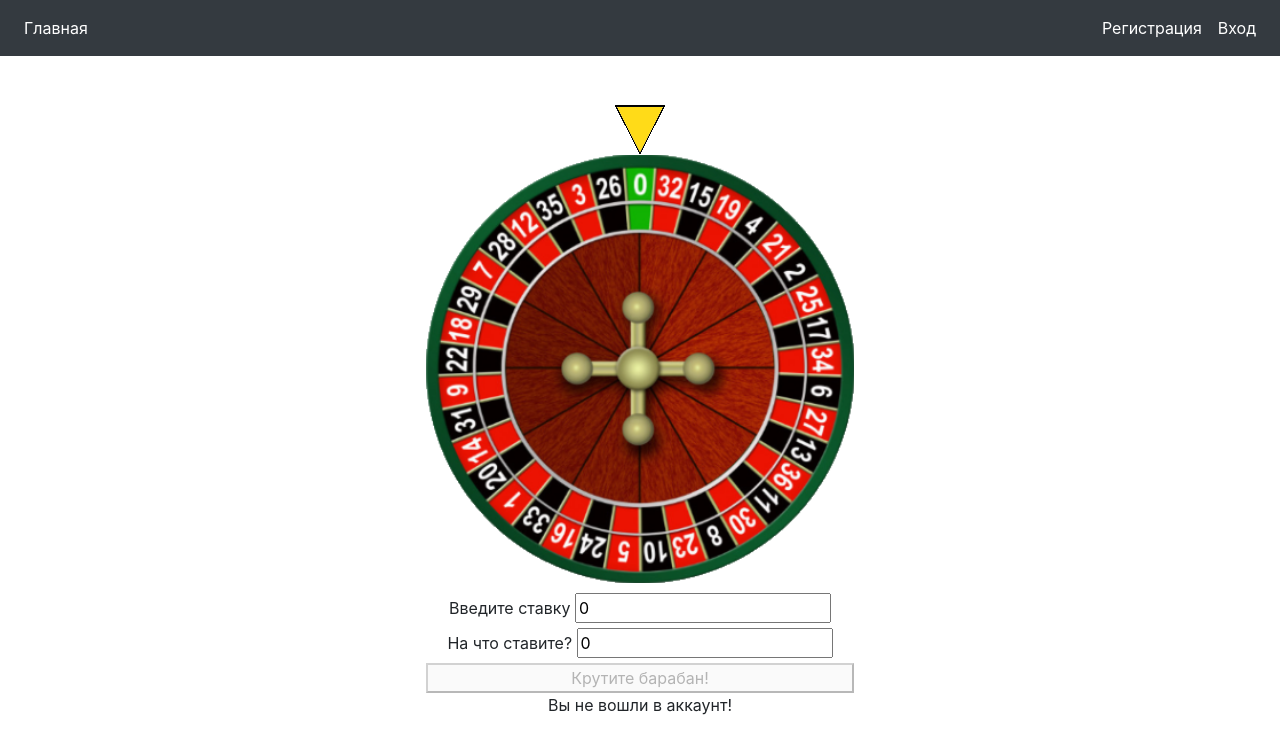
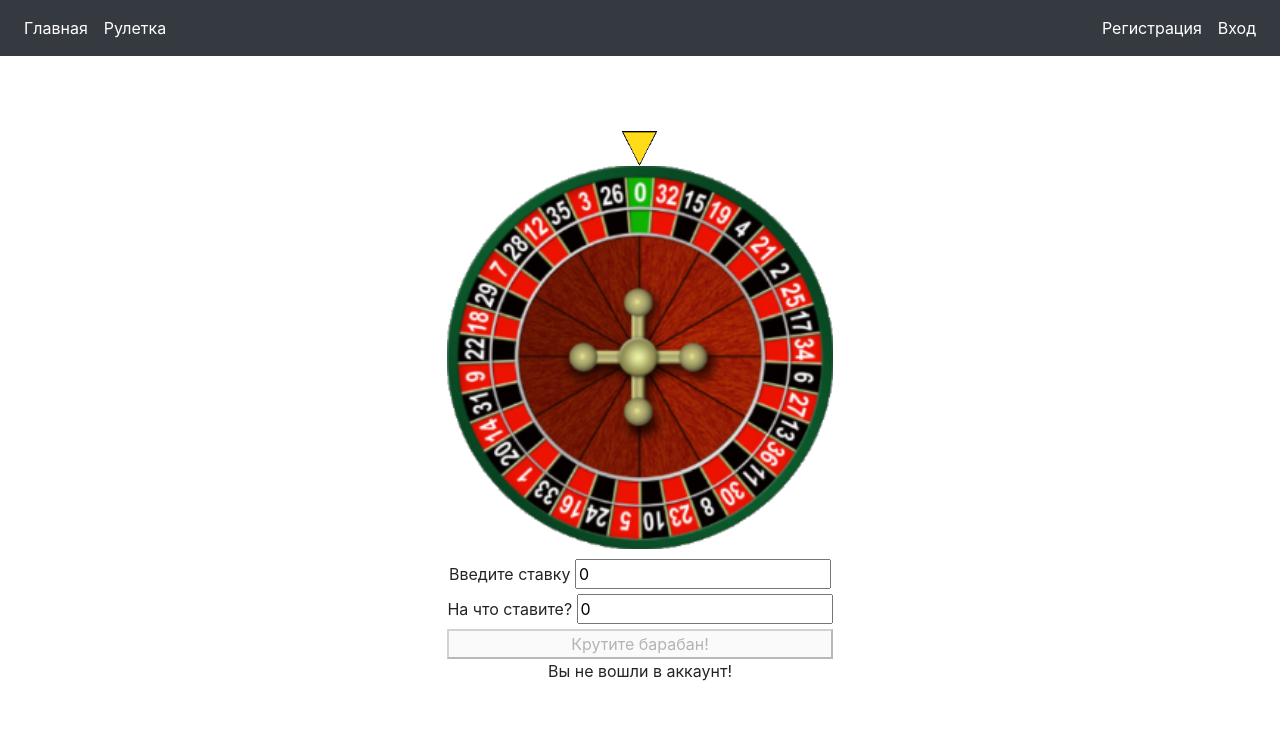
Before and after one commit to Tronnert/Kazinych, a Flask app: page /roulette in a window 1280 px wide. Shown: the top 754 px of the page. Run offline with Flask 2, Linux system fonts and the light colour scheme; parts of the project's set-up code (start-up, migrations or seed data) failed here and were passed over; some libraries are stand-ins or nearby versions.

Commit message:
minor adjustements

```diff
--- a/main.py
+++ b/main.py
@@ -115,7 +115,6 @@ def not_found(error):
 
 def main():
     db_session.global_init("db/casino.db")
-    app.register_blueprint(user_api.blueprint)
     port = int(os.environ.get("PORT", 5000))
     app.run(host='0.0.0.0', port=port)
 
--- a/templates/base.html
+++ b/templates/base.html
@@ -26,6 +26,9 @@
             <ul class="navbar-nav mr-auto mt-2 mt-lg-0">
                 <li class="nav-item active">
                     <a class="nav-link" href="/">Главная</a>
+                </li>
+                <li class="nav-item active">
+                    <a class="nav-link" href="/roulette">Рулетка</a>
                 </li>
             </ul>
             <ul class="navbar-nav my-2 my-lg-0">
--- a/templates/roulette.html
+++ b/templates/roulette.html
@@ -15,7 +15,7 @@
         </div>
         <div style="text-align: center;">
         <button onclick="button_click()" id="roulettebutton" style="display: inline-block; width: 100%;">Крутите барабан!</button>
-        <label style="display: inline-block;" id="winornotwin"></label>
+        <p style="display: inline-block; padding: auto;" id="winornotwin"></p>
         {% if current_user.is_authenticated %}
         <script>
         window.user = {
@@ -54,7 +54,7 @@
                 startrotation(j);
                 }
                 else {
-                    document.getElementById('winornotwin').innerHTML = "На счету недостаточно средств!";
+                    document.getElementById('winornotwin').innerHTML = "Недостаточно средств";
                 }
             }
             function startrotation(j) {
```
Also changed, not shown: static/img/arrow.png, static/img/roulette.png.
